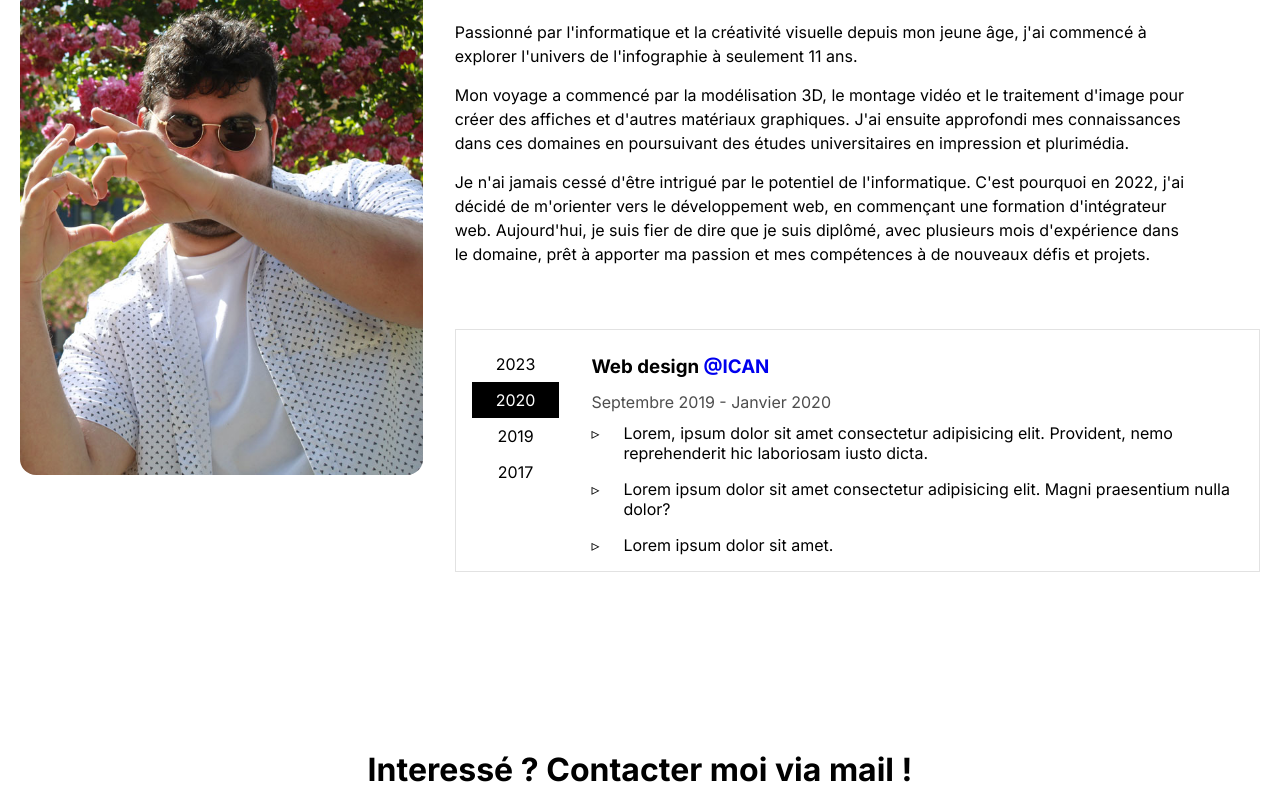
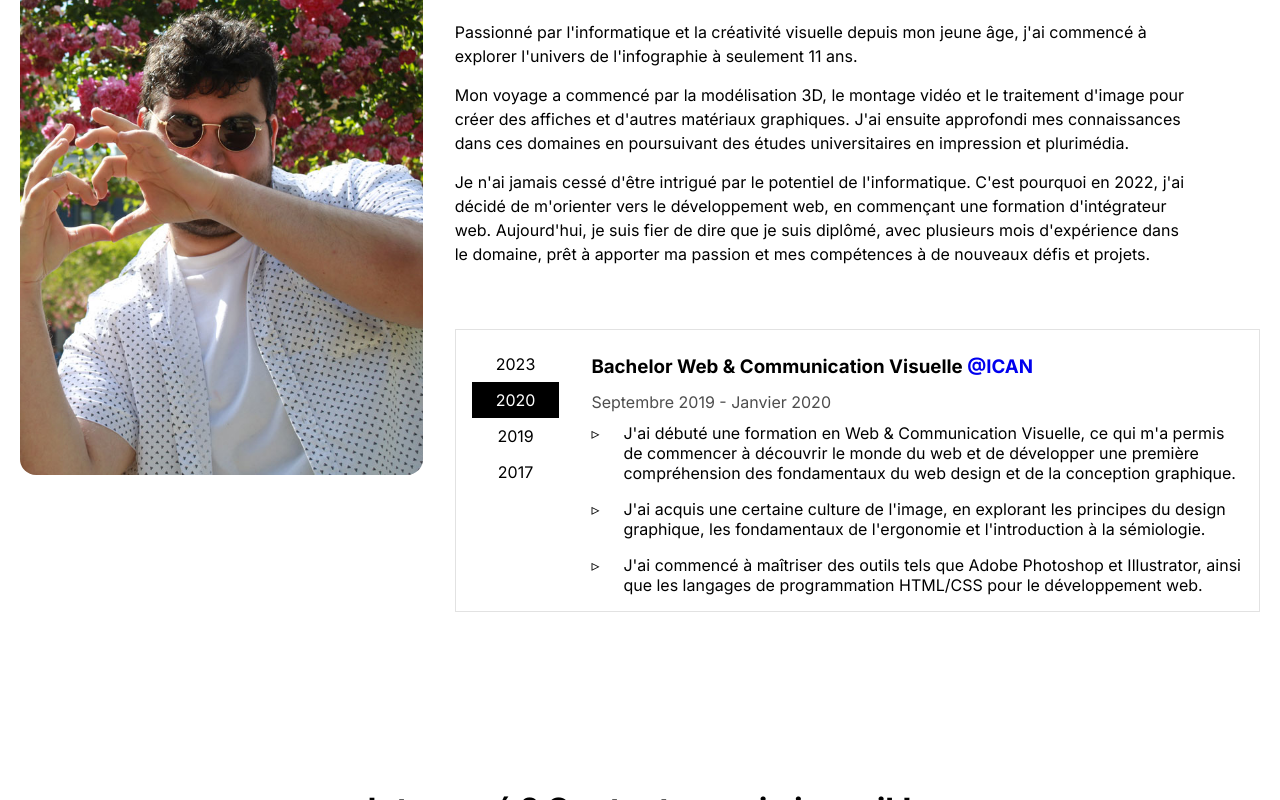
Before and after one commit to WillFDA/williamdeazevedo2023, a Next.js app: page / in a window 1280 px wide. Both pictures are taken after a click on the button "2020". Shown: the part 2602-3402 px from the top of the page. Built offline with nearby package versions, Linux system fonts and the light colour scheme.

Commit message:
Update SchoolComponent.tsx

```diff
--- a/src/components/SchoolComponent.tsx
+++ b/src/components/SchoolComponent.tsx
@@ -50,8 +50,8 @@ const SchoolComponent = () => {
                       <p className="about-content-subtitle">Septembre 2022 - Juin 2023</p>
                       <div>
                         <ul className="about-content-ul">
-                          <li>Lorem, ipsum dolor sit amet consectetur adipisicing elit. Provident, nemo reprehenderit hic laboriosam iusto dicta.</li>
-                          <li>Lorem ipsum dolor sit amet consectetur adipisicing elit. Magni praesentium nulla dolor?</li>
+                          <li>Maîtrise des langages de programmation essentiels (HTML, CSS, SASS, JavaScript, React & Redux) et des outils de développement web (Git & GitHub, responsive design).</li>
+                          <li>Expérience pratique dans la création d&apos;applications web complètes et réactives, l&apos;optimisation de sites web existants et la gestion de projets web de A à Z.</li>
                           <li>Lorem ipsum dolor sit amet.</li>
                         </ul>
                       </div>
@@ -64,13 +64,13 @@ const SchoolComponent = () => {
                     transition={{ duration: 0.5 }}
                     className="about-content"
                   >
-                    <h3 className="about-content-title">Web design <a id="icanschool" className="about-content-link" target="_blank" href="https://openclassrooms.com/fr/paths/594-integrateur-web">@ICAN</a></h3>
+                    <h3 className="about-content-title">Bachelor Web & Communication Visuelle <a id="icanschool" className="about-content-link" target="_blank" href="https://www.ican-design.fr/formation/bachelor-web-digital.html">@ICAN</a></h3>
                     <p className="about-content-subtitle">Septembre 2019 - Janvier 2020</p>
                     <div>
                       <ul className="about-content-ul">
-                        <li>Lorem, ipsum dolor sit amet consectetur adipisicing elit. Provident, nemo reprehenderit hic laboriosam iusto dicta.</li>
-                        <li>Lorem ipsum dolor sit amet consectetur adipisicing elit. Magni praesentium nulla dolor?</li>
-                        <li>Lorem ipsum dolor sit amet.</li>
+                        <li>J&apos;ai débuté une formation en Web & Communication Visuelle, ce qui m&apos;a permis de commencer à découvrir le monde du web et de développer une première compréhension des fondamentaux du web design et de la conception graphique.</li>
+                        <li>J&apos;ai acquis une certaine culture de l&apos;image, en explorant les principes du design graphique, les fondamentaux de l&apos;ergonomie et l&apos;introduction à la sémiologie.</li>
+                        <li>J&apos;ai commencé à maîtriser des outils tels que Adobe Photoshop et Illustrator, ainsi que les langages de programmation HTML/CSS pour le développement web.</li>
                       </ul>
                     </div>
                     </motion.div>
@@ -86,9 +86,9 @@ const SchoolComponent = () => {
                     <p className="about-content-subtitle">Septembre 2017 - Aout 2019</p>
                     <div>
                       <ul className="about-content-ul">
-                        <li>Lorem, ipsum dolor sit amet consectetur adipisicing elit. Provident, nemo reprehenderit hic laboriosam iusto dicta.</li>
-                        <li>Lorem ipsum dolor sit amet consectetur adipisicing elit. Magni praesentium nulla dolor?</li>
-                        <li>Lorem ipsum dolor sit amet.</li>
+                        <li>J&apos;ai un BTS en Études et Réalisation d&apos;un Projet de Communication, focalisé sur les produits graphiques et imprimés.</li>
+                        <li>J&apos;ai appris à analyser et mettre en œuvre des moyens techniques pour répondre aux exigences du client, tout en respectant des critères spécifiques.</li>
+                        <li>J&apos;ai développé des compétences relationnelles, agissant comme l&apos;interlocuteur principal des clients et collègues.</li>
                       </ul>
                     </div>
                     </motion.div>
@@ -104,9 +104,9 @@ const SchoolComponent = () => {
                     <p className="about-content-subtitle">Septembre 2017 - Septembre 2014</p>
                     <div>
                       <ul className="about-content-ul">
-                        <li>Lorem, ipsum dolor sit amet consectetur adipisicing elit. Provident, nemo reprehenderit hic laboriosam iusto dicta.</li>
-                        <li>Lorem ipsum dolor sit amet consectetur adipisicing elit. Magni praesentium nulla dolor?</li>
-                        <li>Lorem ipsum dolor sit amet.</li>
+                        <li>J&apos;ai complété ma formation avec l&apos;option graphique du baccalauréat professionnel en Réalisation d&apos;un Produit Imprimé et Plurimédia. Cela a permis d&apos;approfondir ma compréhension et ma compétence dans la création de projets graphiques sur divers supports de communication imprimés et multimédias.</li>
+                        <li>Développement d&apos;un esprit méthodique et organisé, renforcé par des stages pratiques en entreprise.</li>
+                        <li>Préparation à divers rôles dans le domaine graphique, y compris opérateur PAO, infographiste et intégrateur WEB.</li>
                       </ul>
                     </div>
                     </motion.div>
```
